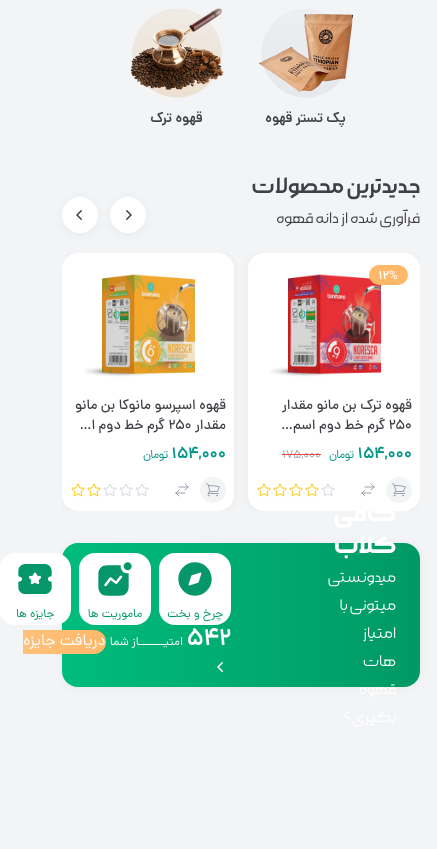
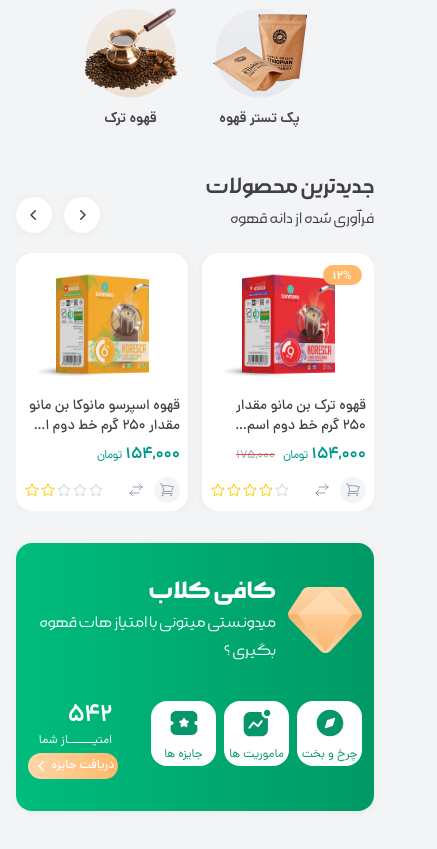
Before and after one commit to MasoudAkbarii/coffee-shop, a website: page public/index.html in a window 390 px wide. Shown: the part 2209-3058 px from the top of the page, 437 px wide, since content can reach past the window. Before the commit the page ends 2976 px from the top, so only its background shows below. Drawn offline with nearby package versions, Linux system fonts and the light colour scheme; files that its build step writes are made by us from their sources.

Commit message:
compelet coffe club

```diff
--- a/public/index.html
+++ b/public/index.html
@@ -2088,11 +2088,11 @@
       <section class="coffee-club mb-20">
         <div class="container">
           <div
-            class="flex items-center h-36 rounded-2xl shadow-normal text-white bg-linear-to-r from-emerald-500 to-emerald-600 px-3 md:px-11"
+            class="flex items-center flex-wrap lg:flex-nowrap gap-0 lg:gap-x-4 xl:gap-x-24 gap-y-9 lg:h-36 rounded-2xl shadow-normal text-white bg-linear-to-r from-emerald-500 to-emerald-600 py-8 lg:py-0 px-3 lg:px-5 xl:px-11"
           >
-            <div class="flex items-center gap-x-3 md:gap-x-6">
+            <div class="flex items-center md:shrink-0 gap-x-3 md:gap-x-6">
               <div>
-                <img src="images/club/diamond.png" class="w-[87px] md:w-[110px]" alt="" />
+                <img src="images/club/diamond.png" class="w-[87px] lg:w-[100px] xl:w-[110px]" alt="" />
               </div>
               <div>
                 <h4 class="font-MorabbaBold text-2xl md:text-5xl mb-0.5 md:mb-2">کافی کلاب</h4>
@@ -2101,37 +2101,40 @@
                 </p>
               </div>
             </div>
-            <div class="mr-24">
-              <div class="flex gap-x-2 md:gap-x-5">
+            <div class=" flex justify-between w-full ">
+              <div class="flex gap-x-2 lg:gap-x-3 xl:gap-x-5">
                 <div
-                  class="size-[72px] md:size-[98px] text-center py-1.5 md:pt-5 md:pb-1 bg-white text-emerald-600 rounded-2xl"
+                  class="size-[65px] sm:size-[72px] md:size-[98px] text-center py-1.5 md:pt-5 md:pb-1 bg-white text-emerald-600 rounded-2xl"
                 >
-                  <svg class="size-10 md:size-12 mb-[3px] md:mb-1.5 mx-auto">
+                  <svg class="size-8 md:size-12 mb-[3px] md:mb-1.5 mx-auto">
                     <use xlink:href="#discovery"></use>
                   </svg>
                   <span class="text-xs md:text-sm">چرخ و بخت</span>
                 </div>
                 <div
-                  class="size-[72px] md:size-[98px] text-center py-1.5 md:pt-5 md:pb-1 bg-white text-emerald-600 rounded-2xl"
+                  class="size-[65px] sm:size-[72px] md:size-[98px] text-center py-1.5 md:pt-5 md:pb-1 bg-white text-emerald-600 rounded-2xl"
                 >
-                  <svg class="size-10 md:size-12 mb-[3px] md:mb-1.5 mx-auto">
+                  <svg class="size-8 md:size-12 mb-[3px] md:mb-1.5 mx-auto">
                     <use xlink:href="#activity"></use>
                   </svg>
                   <span class="text-xs md:text-sm">ماموریت ها</span>
                 </div>
                 <div
-                  class="size-[72px] md:size-[98px] text-center py-1.5 md:pt-5 md:pb-1 bg-white text-emerald-600 rounded-2xl"
+                  class="size-[65px] sm:size-[72px] md:size-[98px] text-center py-1.5 md:pt-5 md:pb-1 bg-white text-emerald-600 rounded-2xl"
                 >
-                  <svg class="size-10 md:size-12 mb-[3px] md:mb-1.5 mx-auto">
+                  <svg class="size-8 md:size-12 mb-[3px] md:mb-1.5 mx-auto">
                     <use xlink:href="#ticket-star"></use>
                   </svg>
                   <span class="text-xs md:text-sm">جایزه ها</span>
                 </div>
               </div>
-              <div>
+              <div class="flex flex-col">
                 <span class="inline-block md:mb-1 font-DanaDemiBold text-2xl md:text-3xl">542</span>
                 <span class="text-xs md:text-sm">امتیـــــــاز شما</span>
-                <a href="#" class=" bg-linear-to-r from-orange-200 to-orange-300 rounded-full">دریافت جایزه
+                <a
+                  href="#"
+                  class="flex items-center justify-center mt-1 md:mt-2 -mr-1.5 w-[90px] md:w-[110px] h-[26px] md:h-8 font-DanaMedium text-xs md:text-sm bg-linear-to-r from-orange-200 to-orange-300 rounded-full"
+                  >دریافت جایزه
                   <svg class="size-5 md:size-6">
                     <use xlink:href="#chevron-left-mini"></use>
                   </svg>
```
